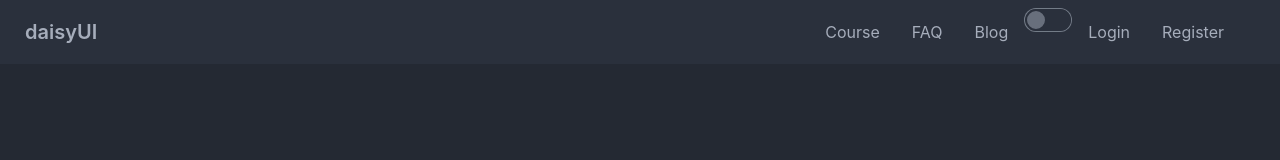
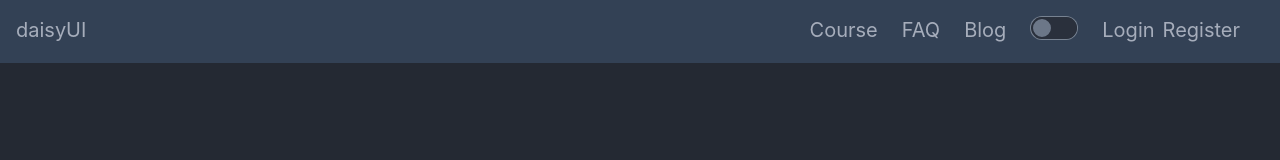
Before and after one commit to alamin-18/education-client, a React (Create React App) app: page /logIn in a window 1280 px wide. Shown: the top 160 px of the page. Built offline with nearby package versions, Linux system fonts and the light colour scheme; no server answers.

Commit message:
toast added

```diff
--- a/package.json
+++ b/package.json
@@ -3,6 +3,7 @@
   "version": "0.1.0",
   "private": true,
   "dependencies": {
+    "@heroicons/react": "^2.0.12",
     "@testing-library/jest-dom": "^5.16.5",
     "@testing-library/react": "^13.4.0",
     "@testing-library/user-event": "^13.5.0",
@@ -10,6 +11,8 @@
     "firebase": "^9.12.1",
     "react": "^18.2.0",
     "react-dom": "^18.2.0",
+    "react-hot-toast": "^2.4.0",
+    "react-icons": "^4.6.0",
     "react-router-dom": "^6.4.2",
     "react-scripts": "5.0.1",
     "react-to-pdf": "^0.0.14",
--- a/src/App.js
+++ b/src/App.js
@@ -13,6 +13,7 @@ import CheckOut from './components/CheckOut/CheckOut';
 import PrivetRoute from './components/PrivetRoute/PrivetRoute';
 import { useContext } from 'react';
 import  { ThemeContext } from './Contexts/Theme/Theme';
+import { Toaster } from 'react-hot-toast';
 
 
 function App() {
@@ -38,6 +39,7 @@ function App() {
   return (
     <div data-theme={dark ? `light`:`dark`}>
       <RouterProvider router={router}></RouterProvider>
+      <Toaster/>
     </div>
   );
 }
--- a/src/components/Course/Course.jsx
+++ b/src/components/Course/Course.jsx
@@ -7,14 +7,14 @@ const Course = () => {
     const educationData = useLoaderData()
 
     return (
-        <div className='lg:grid lg:grid-cols-[1fr_4fr] gap-4 lg:w-11/12 mx-auto'>
+        <div className='grid lg:grid-cols-[1fr_4fr] gap-4 w-full mx-auto'>
             <div className='ml-10 border p-8'>
                 <h1 className='text-5xl font-bold mb-8'>Our Courses</h1>
                 {
                     educationData.map(catagory => <Catagory key={catagory.id} catagory={catagory}></Catagory>)
                 }
             </div>
-            <div className='grid lg:grid-cols-3 gap-6 ml-40 p-5' >
+            <div className='grid  lg:grid-cols-3  gap-6 lg:ml-40 lg:p-5' >
                 {
                     educationData.map(course => <CourseDispaly course={course} key={course.id}></CourseDispaly>)
                 }
--- a/src/components/Details/Details.jsx
+++ b/src/components/Details/Details.jsx
@@ -9,17 +9,17 @@ const Details = () => {
     const { CourseDescription, CourseName, Instructor, basicInfo, picture, group } = details;
     const ref = React.createRef();
     return (
-        <div ref={ref} className='w-2/4 mx-auto border border-red-600'>
+        <div ref={ref} className='lg:w-2/4 mx-auto border border-red-600'>
 
             <img className='' src={picture} alt="" />
             <div className='p-10'>
                 <small>{group}</small>
                 <h1 className='text-3xl font-bold'>{CourseName}</h1>
-                <div className='flex justify-between mt-10'>
+                <div className='lg:flex justify-between mt-10'>
                     <div>
                         <h1 className='text-2xl font-bold mb-10'>COURSE INSTRUCTOR</h1>
-                        <div className='flex gap-4'>
-                            <img className='w-32' src={Instructor[0].img} alt="" />
+                        <div className='flex gap-4 '>
+                            <img className='w-32 mb-4' src={Instructor[0].img} alt="" />
                             <div>
                                 <h1 className='text-xl font-semibold'>{Instructor[0].name}</h1>
                                 <p>{Instructor[0].des}</p>
--- a/src/components/Header/Header.jsx
+++ b/src/components/Header/Header.jsx
@@ -2,10 +2,14 @@ import React, { useContext } from 'react';
 import { Link } from 'react-router-dom';
 import { ThemeContext } from '../../Contexts/Theme/Theme';
 import { AuthContext } from '../../Contexts/UserContext/UserContext';
+import { Bars3Icon, MoonIcon, SunIcon, XMarkIcon } from '@heroicons/react/24/solid'
+import { useState } from 'react';
 
 const Header = () => {
-  const {setDrak} = useContext(ThemeContext)
+  const {dark,setDrak} = useContext(ThemeContext)
   const { user, logOut } = useContext(AuthContext)
+  const [open,setOpen] = useState(false)
+
   const handleSingOut = () => {
     logOut()
       .then(() => { })
@@ -15,34 +19,43 @@ const Header = () => {
   }
   return (
     <div>
-      <div className="navbar drak:bg-slate-700">
-        <div className="flex-1">
-          <Link to='/' className="btn btn-ghost normal-case text-xl">daisyUI</Link>
+      <div className="flex py-4 justify-between bg-slate-700">
+        <div className="">
+          <Link to='/' className=" ml-4 text-xl">daisyUI</Link>
         </div>
-        <div className="flex-none sm:d-none">
-          <ul className="menu menu-horizontal  p-0">
+        <div onClick={()=> setOpen(!open)} className='w-8 md:hidden lg:hidden'>
+        {open ?<XMarkIcon ></XMarkIcon>: <Bars3Icon></Bars3Icon>}
+        </div>
+        <div className={`flex mr-10 absolute duration-500 ease-in md:static lg:static bg-slate-700 ${open ? 'top-14' : 'top-[-150px]'}`}>
+          <ul className=" sm:flex text-xl gap-6">
             <li><Link to='/course'>Course</Link></li>
             <li><Link to='/faq'>FAQ</Link></li>
             <li><Link to='/blog'>Blog</Link></li>
-            <input onClick={()=> setDrak(true)} type="checkbox" className="toggle" unchecked />
+            <div onClick={()=> setDrak(!dark)}>
+            {
+              dark ? <input  type="checkbox" className="toggle"  checked /> :
+              <input  type="checkbox" className="toggle"  unchecked />
+            }
+            </div>
+
             {/* <li><Link to='/logIn'>Log In</Link></li>
             <li><Link to='/register'>SingUp</Link></li> */}
             <li>
-              <>
+              <div className='flex'>
                 {
                   user?.uid ?
                     <>
                       <button onClick={handleSingOut} >Log out</button>
                     </>
                     :
-                    <>
-                      <Link to='/login'>Login</Link>
+                    <div>
+                      <Link className='mr-2' to='/login'>Login</Link>
                       <Link to='/register'>Register</Link>
-                    </>
+                    </div>
                 }
 
 
-              </>
+              </div>
               <Link to="/profile">
                 {user?.photoURL ?
                   <>
--- a/src/components/LogIn/LogIn.jsx
+++ b/src/components/LogIn/LogIn.jsx
@@ -1,5 +1,6 @@
 import { GithubAuthProvider, GoogleAuthProvider } from 'firebase/auth';
 import React, { useContext } from 'react';
+import { toast } from 'react-hot-toast';
 import { Link, useLocation, useNavigate } from 'react-router-dom';
 import { AuthContext } from '../../Contexts/UserContext/UserContext';
 
@@ -17,9 +18,12 @@ const LogIn = () => {
         logIn(email, password)
             .then(result => {
                 const user = result.user
-                console.log(user);
+                toast.success(`Successfully log in!`)
             })
-            .catch(error => console.log(error))
+            .catch(error => {
+                const errorMessage = error.message;
+                toast.error(errorMessage)
+            })
             // console.log(email,password)
         navigate(from, {replace: true})
 
@@ -30,9 +34,13 @@ const LogIn = () => {
         googleSingin(googleProvider)
             .then(result => {
                 const user = result.user
+                toast.success(`Successfully log in!`)
                 console.log(user)
             })
-            .catch(error => console.log(error))
+            .catch(error => {
+                const errorMessage = error.message;
+                toast.error(errorMessage)
+            })
         navigate(from,{replace: true})
     }
     //github auth
@@ -41,9 +49,13 @@ const LogIn = () => {
         gitHubSingin(gitHubProvider)
             .then(result => {
                 const user = result.user
+                toast.success(`Successfully log in!`)
                 console.log(user)
             })
-            .catch(error => console.log(error))
+            .catch(error => {
+                const errorMessage = error.message;
+                toast.error(errorMessage)
+            })
         navigate(from,{replace: true})
     }
     return (
--- /dev/null
+++ b/src/components/Menuber/Menuber.jsx
@@ -0,0 +1,48 @@
+import React, { useState } from 'react';
+import { HiMenu } from "react-icons/hi";
+
+const Menuber = () => {
+    let Links =[
+        {name:"HOME",link:"/"},
+        {name:"SERVICE",link:"/"},
+        {name:"ABOUT",link:"/"},
+        {name:"BLOG'S",link:"/"},
+        {name:"CONTACT",link:"/"},
+      ];
+      let [open,setOpen]=useState(false);
+    return (
+      <div className='shadow-md w-full fixed top-0 left-0'>
+        <div className='md:flex items-center justify-between bg-white py-4 md:px-10 px-7'>
+        <div className='font-bold text-2xl cursor-pointer flex items-center font-[Poppins]
+        text-gray-800'>
+          <span className='text-3xl text-indigo-600 mr-1 pt-2'>
+          <ion-icon name="logo-ionic"></ion-icon>
+          </span>
+          Designer
+        </div>
+
+        <div onClick={()=>setOpen(!open)} className='text-3xl absolute right-8 top-6 cursor-pointer md:hidden'>
+        <div name={open ? 'close':'menu'}>mwnu</div>
+        {/* <FiMenu></FiMenu> */}
+        {/* <HiMenu></HiMenu> */}
+
+        </div>
+
+        <ul className={`md:flex md:items-center md:pb-0 pb-12 absolute md:static bg-white md:z-auto z-[-1] left-0 w-full md:w-auto md:pl-0 pl-9 transition-all duration-500 ease-in ${open ? 'top-20 ':'top-[-490px]'}`}>
+          {
+            Links.map((link)=>(
+              <li key={link.name} className='md:ml-8 text-xl md:my-0 my-7'>
+                <a href={link.link} className='text-gray-800 hover:text-gray-400 duration-500'>{link.name}</a>
+              </li>
+            ))
+          }
+          {/* <Button>
+            Get Started
+          </Button> */}
+        </ul>
+        </div>
+      </div>
+    )
+};
+
+export default Menuber;
--- a/src/components/Navber/Main/Main.jsx
+++ b/src/components/Navber/Main/Main.jsx
@@ -2,10 +2,12 @@ import React from 'react';
 import { Outlet } from 'react-router-dom';
 import Footer from '../../Footer/Footer';
 import Header from '../../Header/Header';
+import Menuber from '../../Menuber/Menuber';
 
 const Main = () => {
     return (
         <div>
+            {/* <Menuber></Menuber> */}
             <Header></Header>
             <Outlet></Outlet>
             <Footer></Footer>
--- a/src/components/PrivetRoute/PrivetRoute.jsx
+++ b/src/components/PrivetRoute/PrivetRoute.jsx
@@ -7,7 +7,7 @@ const PrivetRoute = ({ children }) => {
     const { user,lodding } = useContext(AuthContext)
     const location = useLocation()
     if(lodding){
-        return <progress className="progress progress-secondary w-56" value="100" max="100"></progress>
+        return <progress className="progress w-full"></progress>
     }
     if (!user) {
         return <Navigate to='/logIn' state={{from: location}} replace></Navigate>
--- a/src/components/Register/Register.jsx
+++ b/src/components/Register/Register.jsx
@@ -1,5 +1,6 @@
 import { GithubAuthProvider, GoogleAuthProvider } from 'firebase/auth';
 import React, { useContext } from 'react';
+import { toast } from 'react-hot-toast';
 import { Link } from 'react-router-dom';
 import { AuthContext } from '../../Contexts/UserContext/UserContext';
 
@@ -16,10 +17,13 @@ const Register = () => {
         register(email, password)
             .then((result => {
                 const user = result.user
+                toast.success(`Successfully sing in!`)
                 // console.log(user)
             }))
             .catch((error) => {
                 console.error(error)
+                const errorMessage = error.message;
+                toast.error(errorMessage)
                 // ..
             });
 
@@ -29,18 +33,28 @@ const Register = () => {
         googleSingin(googleProvider)
             .then(result => {
                 const user = result.user
+                toast.success(`Successfully sing in!`)
                 // console.log(user)
             })
-            .catch(error => console.log(error))
+            .catch(error => {
+                console.log(error)
+                const errorMessage = error.message;
+                toast.error(errorMessage)
+            })
+
     }
     const gitHubProvider = new GithubAuthProvider()
     const handleGitHubSingin = () => {
         gitHubSingin(gitHubProvider)
             .then(result => {
                 const user = result.user
+                toast.success(`Successfully sing in!`)
                 console.log(user)
             })
-            .catch(error => console.log(error))
+            .catch(error =>{
+                const errorMessage = error.message;
+                toast.error(errorMessage)
+            })
     }
 
     return (
```
Also changed, not shown: 1 other file (tests, documents, lock files or other folders).
